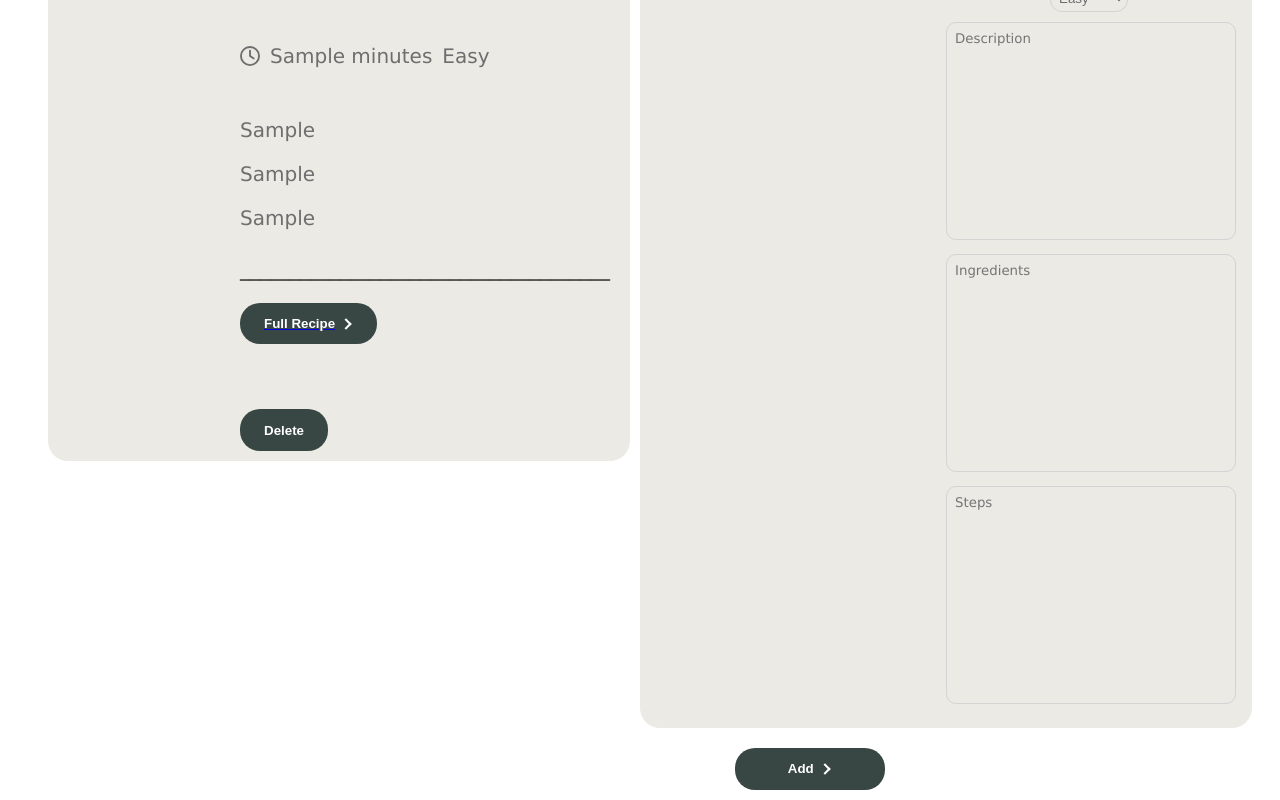
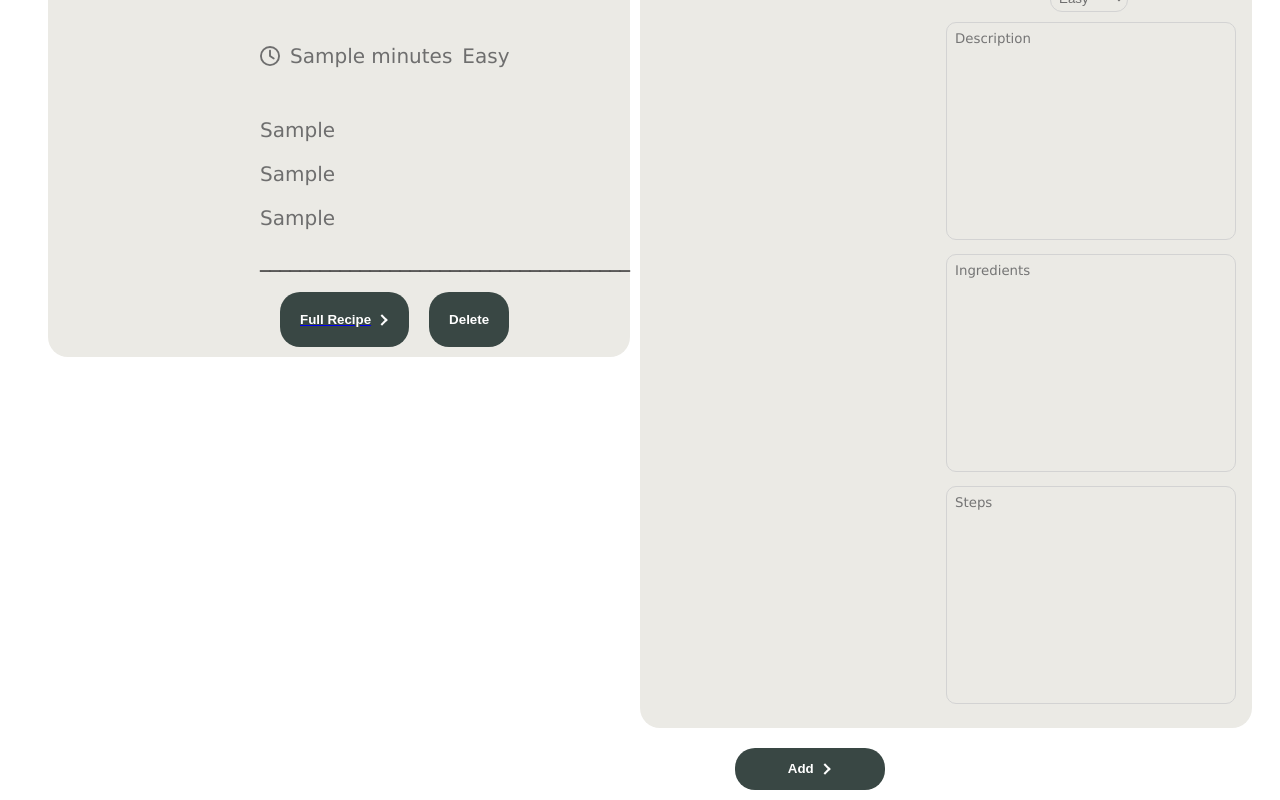
Before and after one commit to anthony39844/CookBook, a React app: page /RecipeList in a window 1280 px wide. Both pictures are taken after typing "Sample", "Sample", "Sample", "Sample", "Sample" into the empty fields and a click on the button "Add". Shown: the part 202-1002 px from the top of the page. Built offline with nearby package versions, Linux system fonts and the light colour scheme; the HTML template or start-up script is replaced by a standard one.

Commit message:
buttons look better

```diff
--- a/src/RecipePreview.css
+++ b/src/RecipePreview.css
@@ -119,3 +119,13 @@ hr{
 .button:hover .arrow:before {
     right: 0;
 }
+.recipe-buttons {
+    display: flex;
+    justify-content: flex-start;
+}
+.recipe-buttons button{
+    padding: 20px;
+}
+.Link-full {
+    margin: 0px 0px 0px 0px;
+}
--- a/src/RecipePreview.jsx
+++ b/src/RecipePreview.jsx
@@ -28,7 +28,8 @@ function RecipePreview({ image, name, timeNeed, difficulty, description, ingredi
                         <p>Link to the whole recipe</p>
                     </div>
                     _____________________________________
-                    <Link to="/Recipe">
+                    <div className='recipe-buttons'>
+                    <Link className = "Link-full" to="/Recipe">
                         <button className='button'>
                             Full Recipe
                             <div className="arrow-wrapper">
@@ -37,6 +38,7 @@ function RecipePreview({ image, name, timeNeed, difficulty, description, ingredi
                         </button>
                     </Link>
                     <button className='button' onClick={()=>deleteRecipe(id)}>Delete</button>
+                    </div>
                 </div>
             </div>
 
```
